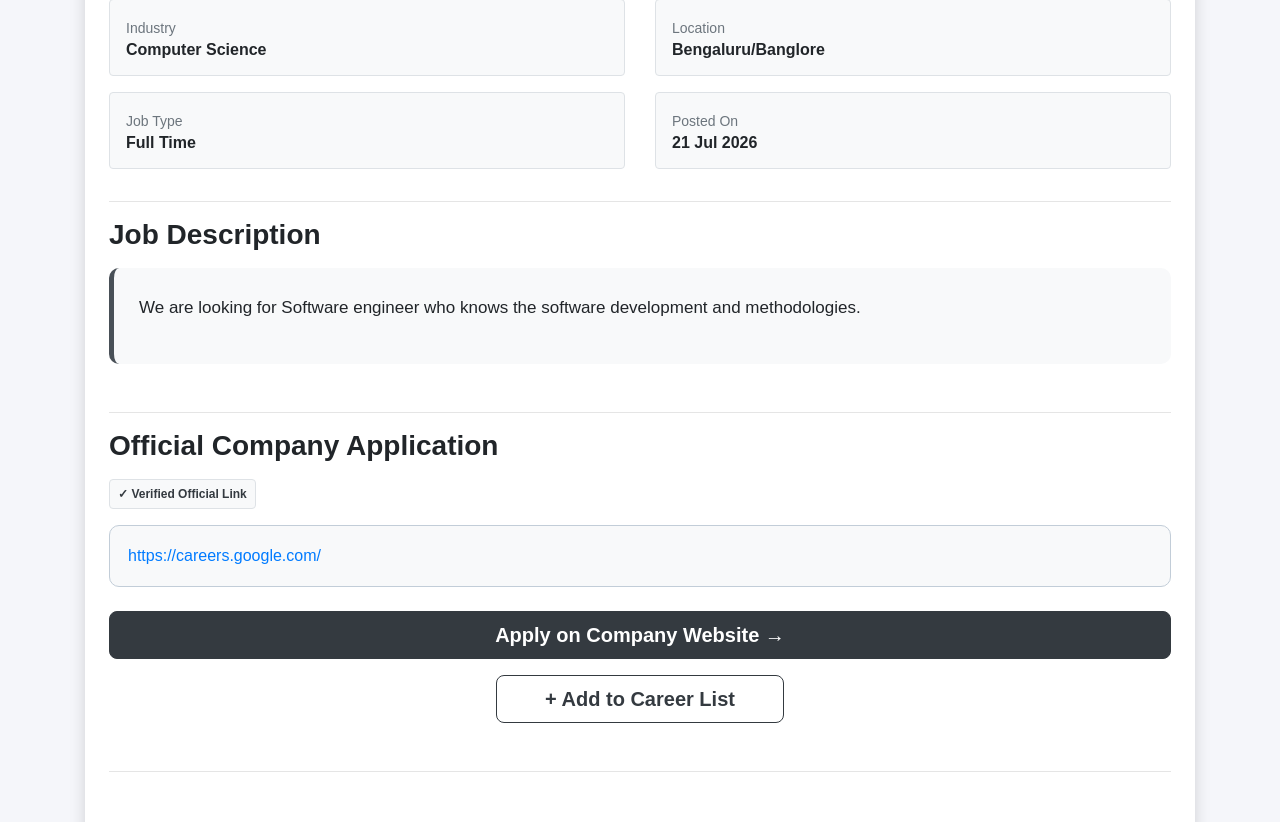
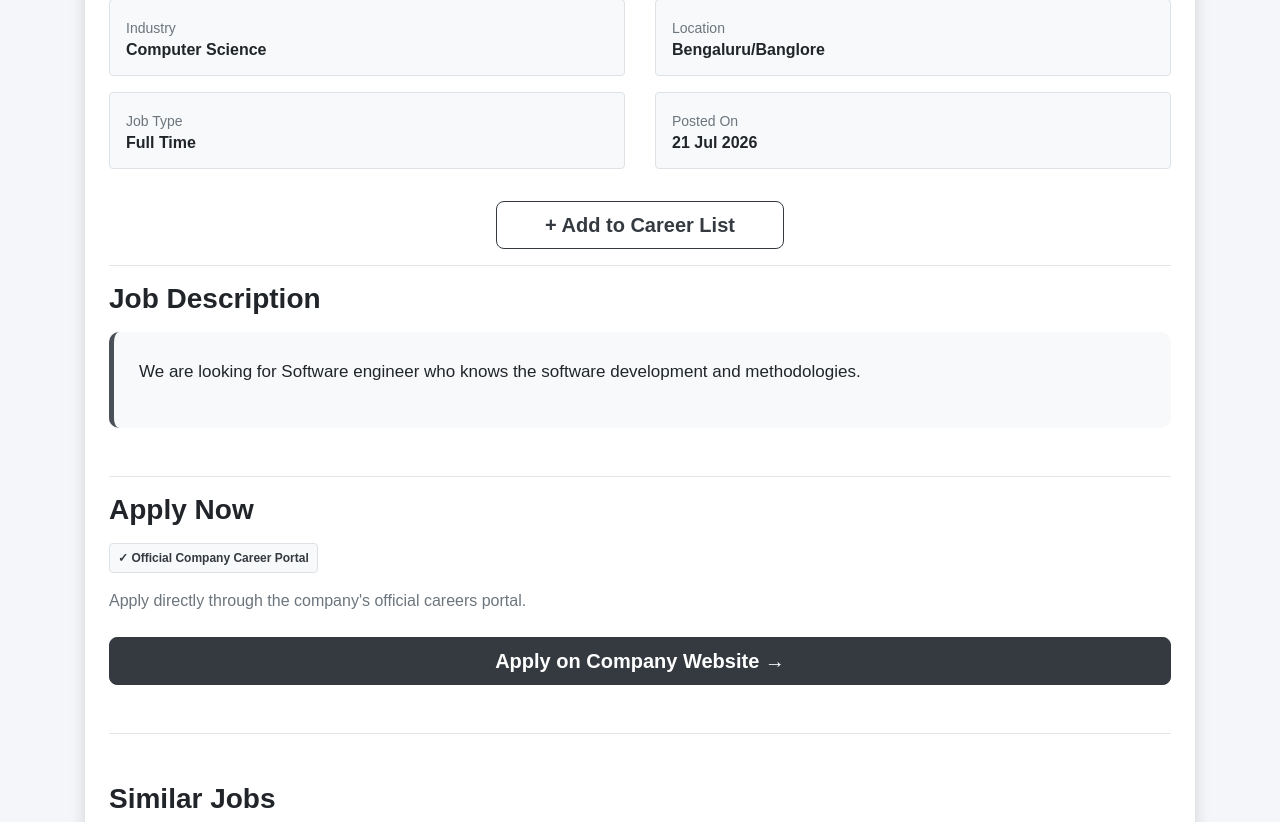
Before and after one commit to Bhaskar2687/job-connect, a Flask app: page /job/1 in a window 1280 px wide. Shown: the part 341-1163 px from the top of the page. Run offline with Flask 3, Linux system fonts and the light colour scheme; data comes from the database, SQL or seed files in the repository.

Commit message:
updated some information

```diff
--- a/app/templates/job_details.html
+++ b/app/templates/job_details.html
@@ -116,6 +116,18 @@
 
 </div>
 
+<div class="text-center mt-3">
+
+    <a href="{{ url_for('add_to_career_list', job_id=job.id) }}"
+       class="btn btn-outline-dark btn-lg px-5"
+       style="border-radius:8px;font-weight:600;">
+
+        + Add to Career List
+
+    </a>
+
+</div>
+
 
 
             <hr>
@@ -147,15 +159,15 @@ border-radius:10px;">
             <!-- Official Link -->
 
 <h3 class="font-weight-bold mb-3">
-    Official Company Application
+    Apply Now
 </h3>
 
 
 <span class="badge badge-light border text-dark mb-3 p-2">
-    ✓ Verified Official Link
+    ✓ Official Company Career Portal
 </span>
 
-            <div style="
+            <!-- <div style="
                     background:#f8f9fa;
                     border:1px solid #c2cdd8;
                     border-radius:10px;
@@ -168,8 +180,10 @@ border-radius:10px;">
 
                 </a>
 
-            </div>
-
+            </div> -->
+<p class="text-muted mb-3">
+    Apply directly through the company's official careers portal.
+</p>
             <div class="mt-4">
 
 <a href="{{ job.apply_link }}"
@@ -181,7 +195,7 @@ border-radius:10px;">
 
 </a>
 
-<div class="text-center mt-3">
+<!-- <div class="text-center mt-3">
 
     <a href="{{ url_for('add_to_career_list', job_id=job.id) }}"
        class="btn btn-outline-dark btn-lg px-5"
@@ -191,7 +205,7 @@ border-radius:10px;">
 
     </a>
 
-</div>
+</div> -->
 
 <div class="modal fade"
      id="applyModal"
```
Also changed, not shown: app/forms.py (+36 -11 lines).
